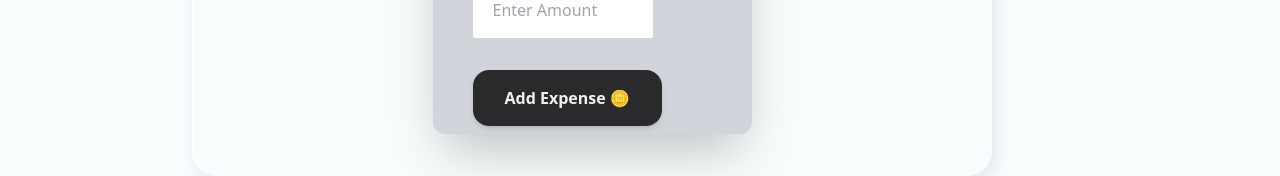
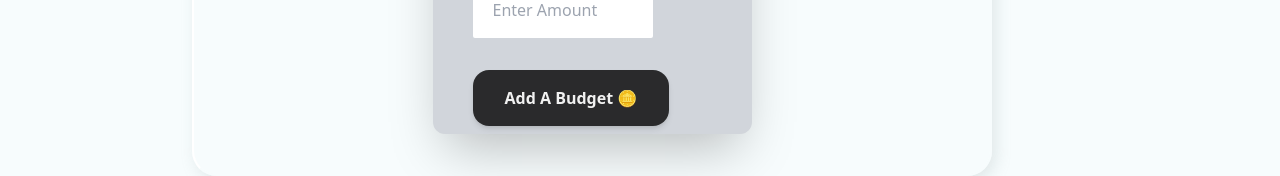
Before and after one commit to Cleve-codes/30-days-of-React, a React (Vite) app in the folder day-2-projects/expense-tracker/: page / in a window 1280 px wide. Both pictures are taken after typing "Sample", "name@example.com" into the empty fields and a click on the button "Create Account". Shown: the part 617-793 px from the top of the page. Built offline with nearby package versions, Linux system fonts and the light colour scheme.

Commit message:
budgetOverview page

```diff
--- a/day-2-projects/expense-tracker/src/App.jsx
+++ b/day-2-projects/expense-tracker/src/App.jsx
@@ -12,7 +12,11 @@ import { ToastContainer } from "react-toastify";
 import "react-toastify/dist/ReactToastify.css";
 import IndexRoute from "./pages/IndexRoute";
 import ExistingBudgets, { loader } from "./pages/ExistingBudgets";
-import ExpensesPage, { action as expensesAction, loader as expensesLoader } from "./pages/ExpensesPage";
+import ExpensesPage, {
+  action as expensesAction,
+  loader as expensesLoader,
+} from "./pages/ExpensesPage";
+import BudgetOverviewPage from "./pages/BudgetOverviewPage";
 // import BudgetCard from "./components/BudgetCard";
 
 const router = createBrowserRouter([
@@ -49,6 +53,11 @@ const router = createBrowserRouter([
         loader: expensesLoader,
         action: expensesAction,
       },
+      {
+        path: ":budgetId",
+        element: <BudgetOverviewPage />,
+        loader: homepageLoader,
+      },
     ],
   },
   {
--- a/day-2-projects/expense-tracker/src/components/ExpenseCard.jsx
+++ b/day-2-projects/expense-tracker/src/components/ExpenseCard.jsx
@@ -22,7 +22,6 @@ const ExpenseCard = () => {
     <div className="form-wrapper">
       <fetcher.Form
         method="post"
-        action="/home"
         ref={formRef}
         name="newBudget"
         id="newBudget"
@@ -73,17 +72,17 @@ const ExpenseCard = () => {
         <div className="flex flex-col lg:flex-row sm:gap-8 gap-2 ">
           <div className="sm:mt-[2em] sm:mx-[2em] xs:mx-[2em] ml-0 mt-[2em]">
             {/* <Button className="px-8 py-4" text="Create Budget 🪙" disabled={isSubmitting} /> */}
-            <Link
+            <button
               className="cursor-pointer group relative flex gap-1.5
                 px-8 py-4 bg-black bg-opacity-80 text-[#f1f1f1]
                 rounded-2xl hover:bg-opacity-70
                 transition font-semibold shadow-md
                 lg:w-max w-full
                 "
-              to="/home/budgets"
+              type="submit"
             >
-              Add Expense 🪙
-            </Link>
+             Add A Budget 🪙
+            </button>
           </div>
           {budgetsPresent && (
             <div className="mt-0 lg:mt-[2em]">
--- a/day-2-projects/expense-tracker/src/components/ExpenseItem.jsx
+++ b/day-2-projects/expense-tracker/src/components/ExpenseItem.jsx
@@ -8,11 +8,10 @@ import {
 } from "../helpers";
 import { Link, useFetcher } from "react-router-dom";
 
-
 const ExpenseItem = ({ expense }) => {
   const budgetName = findBudgetById(expense.budgetId)?.name;
   const budgdetColor = findBudgetColorById(expense.budgetId);
-//   console.log(expense);
+  //   console.log(expense);
 
   const fetcher = useFetcher();
 
@@ -25,7 +24,7 @@ const ExpenseItem = ({ expense }) => {
         <Link
           className="px-2 rounded-md "
           style={{ backgroundColor: `hsl(${budgdetColor})` }}
-          to={`/home/budgets`}
+          to={`/home/${expense.budgetId}`}
         >
           {budgetName}
         </Link>
--- a/day-2-projects/expense-tracker/src/components/Table.jsx
+++ b/day-2-projects/expense-tracker/src/components/Table.jsx
@@ -7,7 +7,7 @@ const Table = ({ expenses }) => {
       <table>
         <thead>
           <tr>
-            {["Name", "Amount", "Date", 'Budget'].map((i, index) => (
+            {["Name", "Amount", "Date", 'Budget', ''].map((i, index) => (
               <th className="text-[30px]" key={index}>
                 {i}
               </th>
--- /dev/null
+++ b/day-2-projects/expense-tracker/src/pages/BudgetOverviewPage.jsx
@@ -0,0 +1,34 @@
+import { useParams } from "react-router-dom";
+import { findBudgetById, getExpensesByBudget } from "../helpers";
+import BudgetItem from "../components/BudgetItem";
+import BudgetCard from "../components/BudgetCard";
+
+const BudgetOverviewPage = () => {
+  let { budgetId } = useParams();
+  const expenses = getExpensesByBudget(budgetId);
+  const budget = findBudgetById(budgetId);
+  console.log(expenses);
+
+  return (
+    <section>
+      <div>
+        <h1 className="text-[40px]">
+          <span
+            style={{
+              color: `hsl(${budget.color})`,
+            }}
+          >
+            {budget.name}
+          </span>
+          &nbsp;Overview
+        </h1>
+        <div className="grid grid-cols-1">
+          <BudgetItem budget={budget} />
+          <BudgetCard />
+        </div>
+      </div>
+    </section>
+  );
+};
+
+export default BudgetOverviewPage;
```
